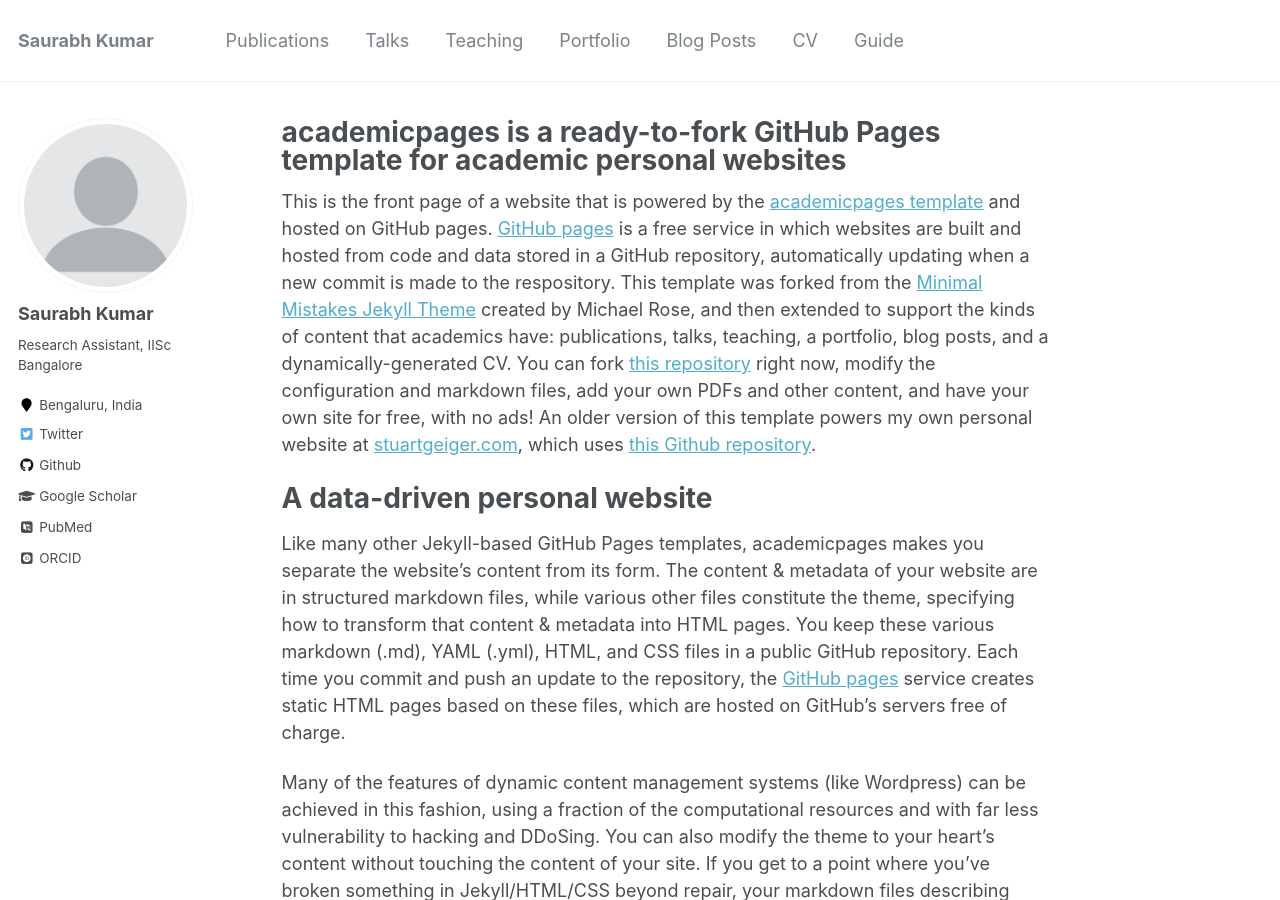
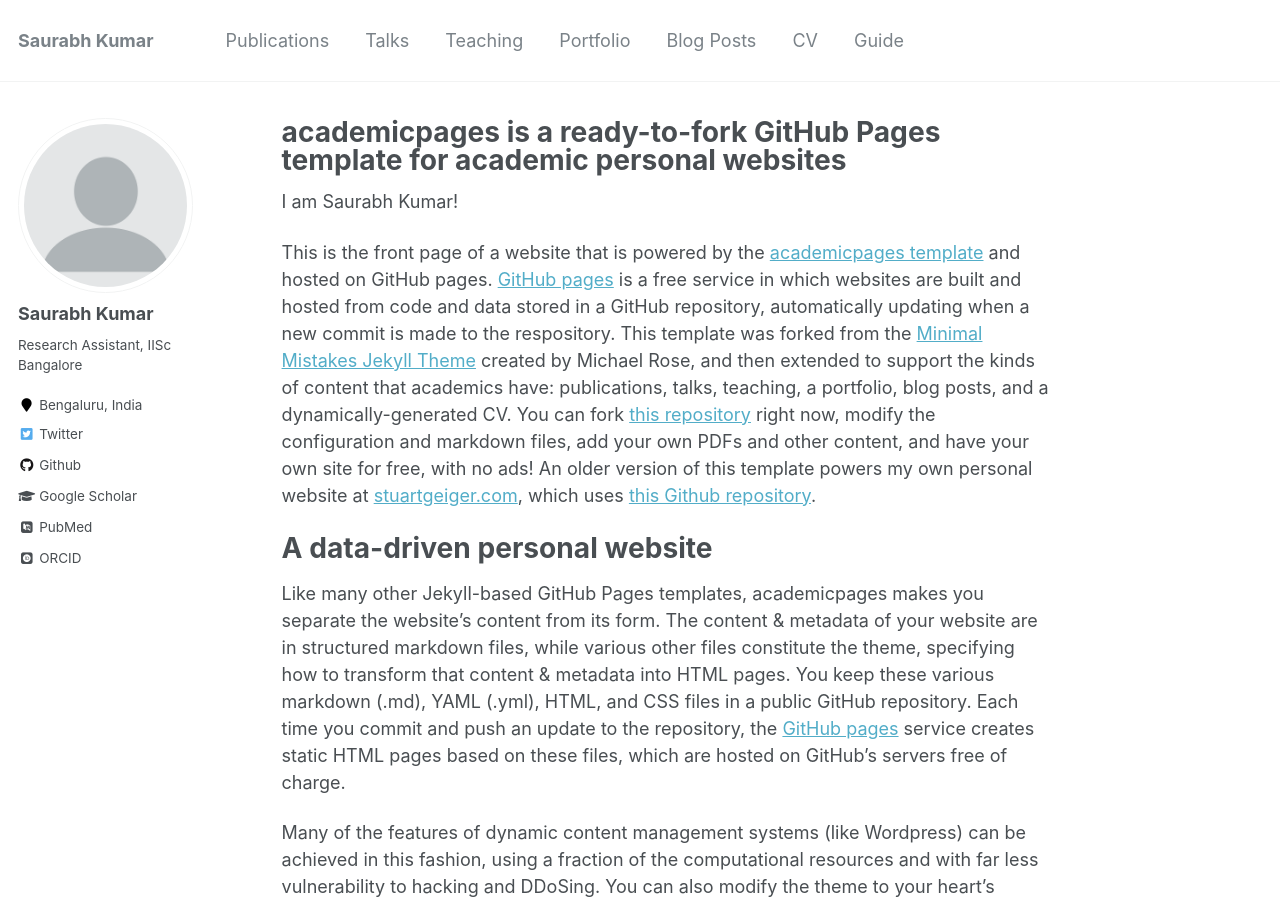
Before and after one commit to saurabhk0317/saurabhk0317.github.io, a Jekyll site: the page built from _pages/about.md, in a window 1280 px wide and 900 px high. Built offline with Jekyll 4.4.1, drawn with Linux system fonts in a browser that asks for light colours; some web fonts are replaced.

Commit message:
first commit

```diff
--- a/_pages/about.md
+++ b/_pages/about.md
@@ -7,6 +7,8 @@
   - /about/
   - /about.html
 ---
+
+I am Saurabh Kumar!
 
 This is the front page of a website that is powered by the [academicpages template](https://github.com/academicpages/academicpages.github.io) and hosted on GitHub pages. [GitHub pages](https://pages.github.com) is a free service in which websites are built and hosted from code and data stored in a GitHub repository, automatically updating when a new commit is made to the respository. This template was forked from the [Minimal Mistakes Jekyll Theme](https://mmistakes.github.io/minimal-mistakes/) created by Michael Rose, and then extended to support the kinds of content that academics have: publications, talks, teaching, a portfolio, blog posts, and a dynamically-generated CV. You can fork [this repository](https://github.com/academicpages/academicpages.github.io) right now, modify the configuration and markdown files, add your own PDFs and other content, and have your own site for free, with no ads! An older version of this template powers my own personal website at [stuartgeiger.com](http://stuartgeiger.com), which uses [this Github repository](https://github.com/staeiou/staeiou.github.io).
 
```
